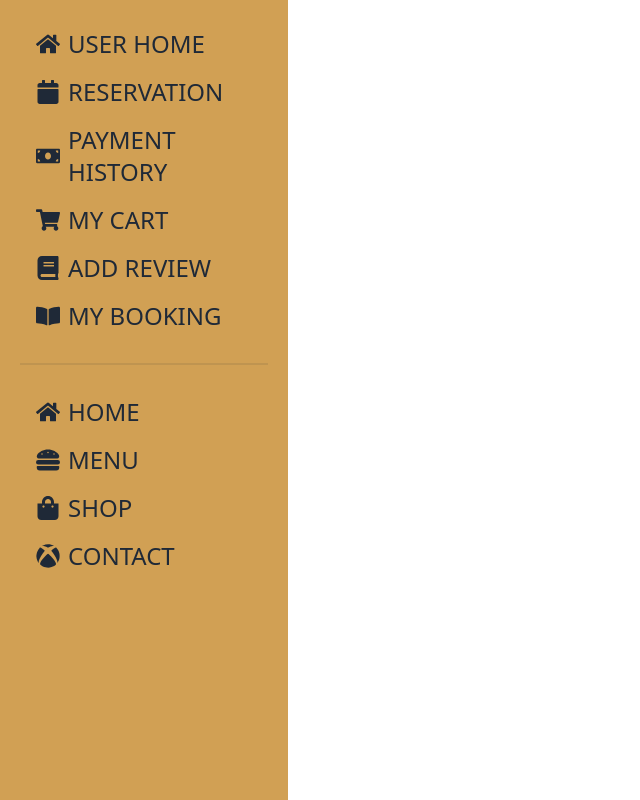
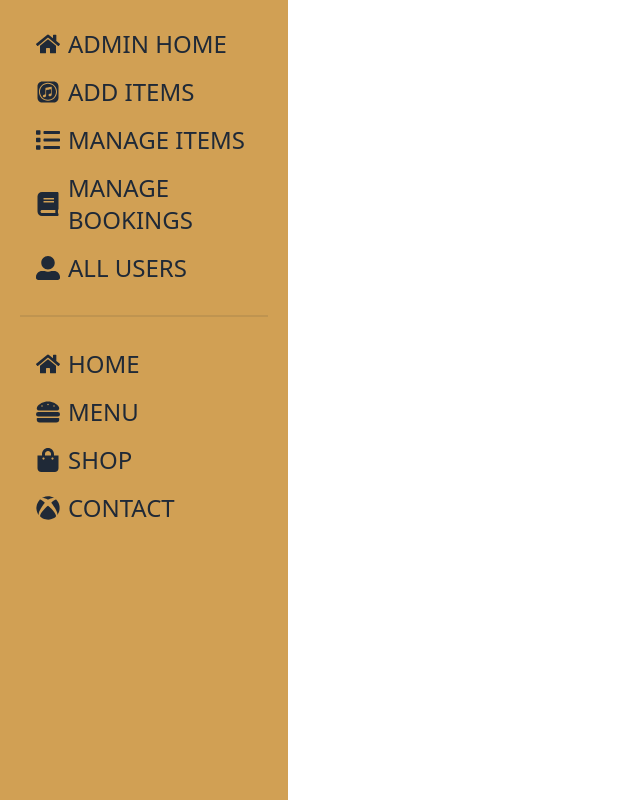
Before and after one commit to Mahmudmhb/bistro-boss, a React (Vite) app: page /deshboard in a window 1280 px wide. Shown: the whole page, without its empty margins (0-640 px from the left). Built offline with nearby package versions, Linux system fonts and the light colour scheme; no server answers; sample sign-in values are in the browser's storage.

Commit message:
admin page

```diff
--- /dev/null
+++ b/src/Pages/DeshBoard/Admin/AddItems.jsx
@@ -0,0 +1,11 @@
+import React from "react";
+
+const AddItems = () => {
+  return (
+    <div>
+      <h1>this is additem page</h1>
+    </div>
+  );
+};
+
+export default AddItems;
--- /dev/null
+++ b/src/Pages/DeshBoard/Admin/AdminHome.jsx
@@ -0,0 +1,11 @@
+import React from "react";
+
+const AdminHome = () => {
+  return (
+    <div>
+      <h1>this is admin page</h1>
+    </div>
+  );
+};
+
+export default AdminHome;
--- /dev/null
+++ b/src/Pages/DeshBoard/Admin/AllUsers.jsx
@@ -0,0 +1,65 @@
+import { useQuery } from "@tanstack/react-query";
+import useAxiosSecure from "../../../Hooks/useAxiosSecure/useAxiosSecure";
+import Heading from "../../../Sheard/Heading";
+import { FaTrash } from "react-icons/fa";
+import { PiUsersThreeFill } from "react-icons/pi";
+
+const AllUsers = () => {
+  const axiosSecure = useAxiosSecure();
+
+  const { data: users = [] } = useQuery({
+    queryKey: ["users"],
+    queryFn: async () => {
+      const res = await axiosSecure.get("/users");
+      return res.data;
+    },
+    //   .then((res) => console.log(res.data)),
+  });
+  return (
+    <div className="w-full p-10">
+      {/* <h1>this is all user page</h1> */}
+      <Heading title={"How many??"} heading={"MANAGE ALL USERS"}></Heading>
+
+      <div>Total users:{users.length}</div>
+      <div>
+        <div className="overflow-x-auto">
+          <table className="table table-zebra text-2xl">
+            {/* head */}
+            <thead>
+              <tr className="bg-[#d1a054] text-white text-2xl">
+                <th></th>
+                <th>Name</th>
+                <th>email</th>
+                <th>Role</th>
+                <th>Action</th>
+              </tr>
+            </thead>
+            <tbody>
+              {/* row 1 */}
+
+              {users.map((user, index) => (
+                <tr key={user._id}>
+                  <th>{index + 1}</th>
+                  <td>{user.name}</td>
+                  <td>{user.email}</td>
+                  <td>
+                    <button className="btn btn-success text-white">
+                      <PiUsersThreeFill />
+                    </button>
+                  </td>
+                  <td>
+                    <button className="btn btn-info text-white">
+                      <FaTrash></FaTrash>
+                    </button>
+                  </td>
+                </tr>
+              ))}
+            </tbody>
+          </table>
+        </div>
+      </div>
+    </div>
+  );
+};
+
+export default AllUsers;
--- /dev/null
+++ b/src/Pages/DeshBoard/Admin/ManageItems.jsx
@@ -0,0 +1,11 @@
+import React from "react";
+
+const ManageItems = () => {
+  return (
+    <div>
+      <h1>this is manage items page</h1>
+    </div>
+  );
+};
+
+export default ManageItems;
--- /dev/null
+++ b/src/Pages/DeshBoard/Admin/Managebook.jsx
@@ -0,0 +1,11 @@
+import React from "react";
+
+const Managebook = () => {
+  return (
+    <div>
+      <h1>this is manage book page</h1>
+    </div>
+  );
+};
+
+export default Managebook;
--- a/src/Pages/DeshBoard/DeshBoard.jsx
+++ b/src/Pages/DeshBoard/DeshBoard.jsx
@@ -4,19 +4,55 @@ import {
   FaCalendar,
   FaHamburger,
   FaHome,
+  FaItunes,
+  FaList,
   FaMoneyBill,
-  FaProductHunt,
+  // FaProductHunt,
   FaShoppingBag,
   FaShoppingCart,
+  FaUserAlt,
   FaXbox,
 } from "react-icons/fa";
 import { NavLink, Outlet } from "react-router-dom";
 
+const isAdmin = true;
+
 const DeshBoard = () => {
   return (
     <div className="flex ">
-      <div className="w-72 bg-[#d1a054]  text-3xl h-screen uppercase">
+      <div className="w-72 bg-[#d1a054]  text-2xl h-screen uppercase">
         <ul className="menu p-5">
+          {isAdmin ? (
+            <>
+              <li className="text-2xl">
+                <NavLink to="/deshboard/admin">
+                  <FaHome></FaHome> Admin Home
+                </NavLink>
+              </li>
+              <li className="text-2xl">
+                <NavLink to="/deshboard/additems">
+                  <FaItunes></FaItunes> add items
+                </NavLink>
+              </li>
+              <li className="text-2xl">
+                <NavLink to="/deshboard/manageitems">
+                  <FaList></FaList> manage items
+                </NavLink>
+              </li>
+
+              <li className="text-2xl">
+                <NavLink to="/deshboard/managebook">
+                  <FaBook></FaBook> Manage bookings
+                </NavLink>
+              </li>
+              <li className="text-2xl">
+                <NavLink to="/deshboard/allusers">
+                  <FaUserAlt></FaUserAlt> all users
+                </NavLink>
+              </li>
+            </>
+          ) : (
+            <>
               <li className="text-2xl">
                 <NavLink to="/deshboard/userhome">
                   <FaHome></FaHome> User Home
@@ -47,6 +83,9 @@ const DeshBoard = () => {
                   <FaBookOpen></FaBookOpen> my booking
                 </NavLink>
               </li>
+            </>
+          )}
+
           <div className="divider"></div>
           <li className="text-2xl">
             <NavLink to="/">
--- a/src/Sheard/ShearLogin/ShearLogin.jsx
+++ b/src/Sheard/ShearLogin/ShearLogin.jsx
@@ -16,7 +16,7 @@ const ShearLogin = () => {
           email: result.user.email,
         };
         axiosPublic.post("/users", userInfo).then((res) => {
-          console.log(res.data);
+          //   console.log(res.data);
         });
         Swal.fire({
           position: "center",
@@ -26,7 +26,7 @@ const ShearLogin = () => {
           timer: 2000,
         });
         navigate("/");
-        console.log(result.user);
+        // console.log(result.user);
       })
       .catch((error) => {
         console.log(error);
```
Also changed, not shown: src/Layout/Route.jsx (+25 -0 lines). Lines whose indentation alone changed are shown as unchanged.
